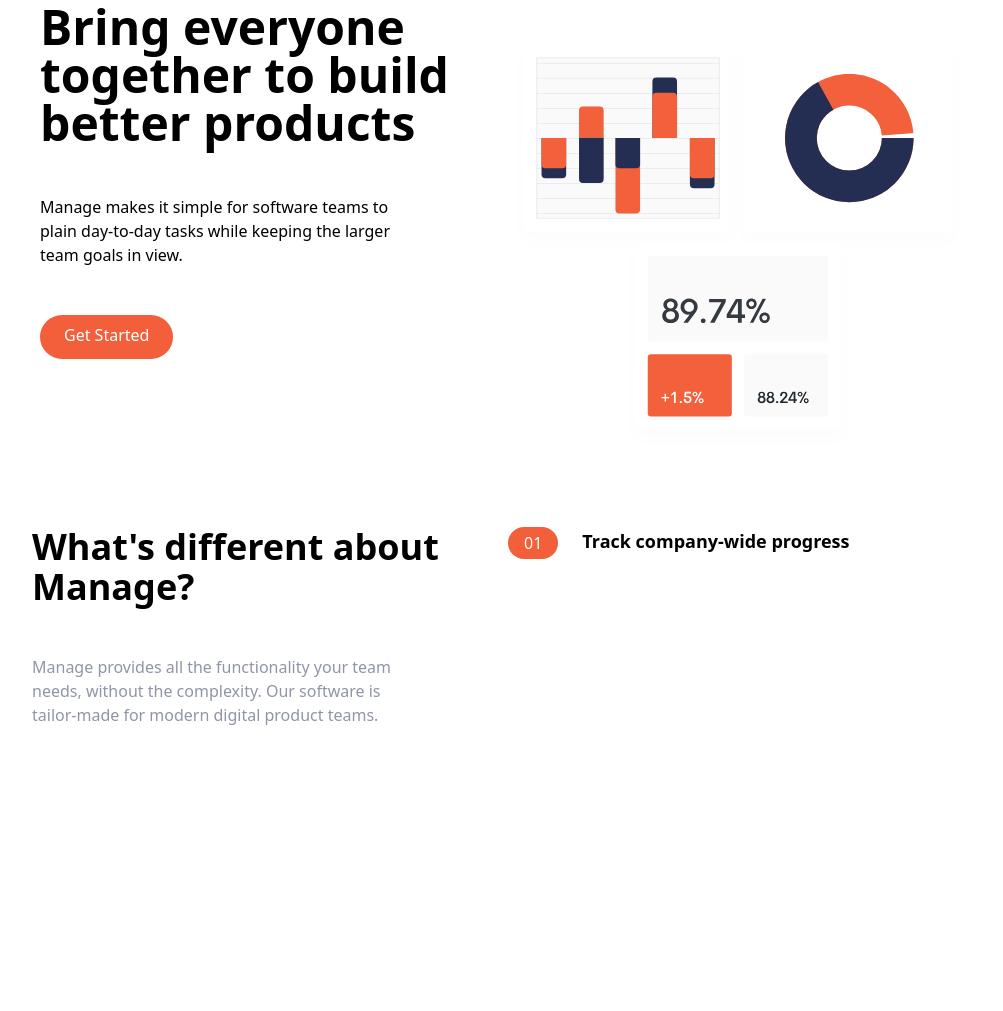
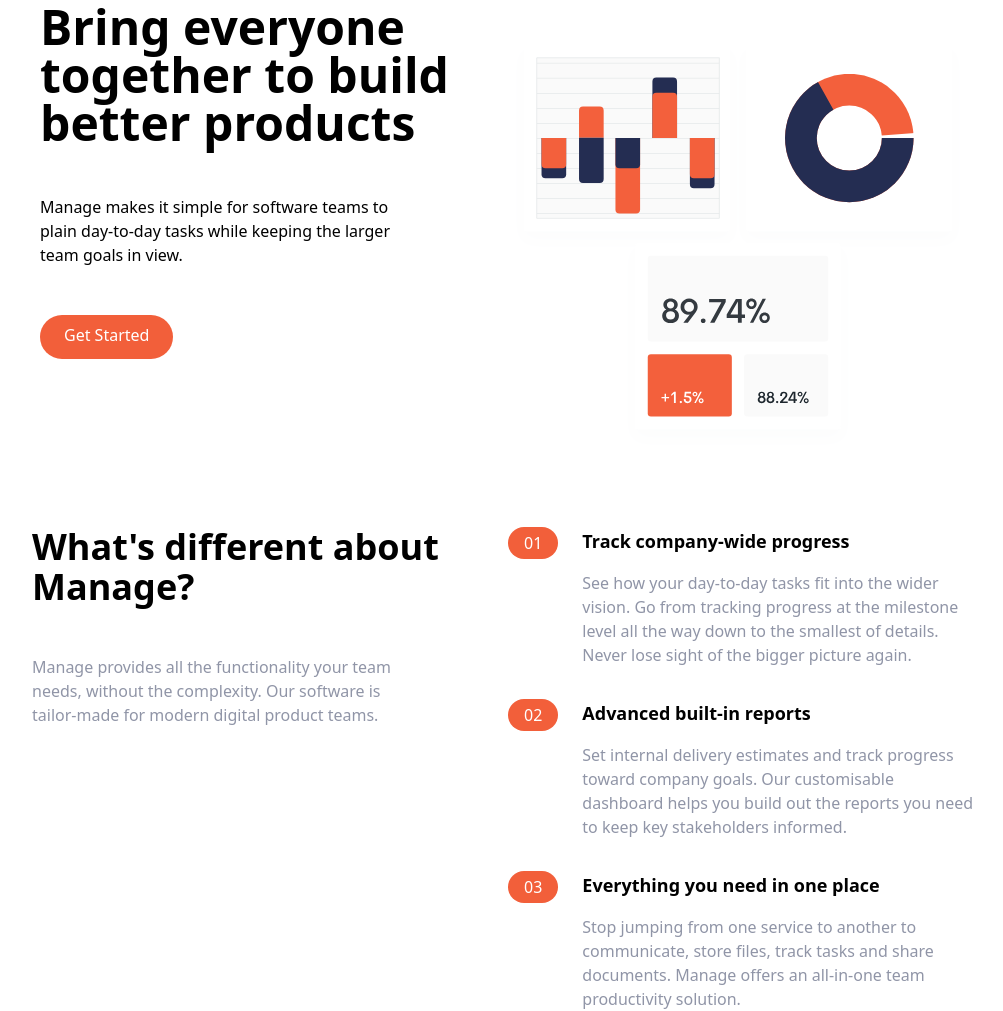
Before and after one commit to flyingmonster1210/tailwind-landing-page, a website: page index.html in a window 1280 px wide. Shown: the part 129-1140 px from the top of the page, without its empty margins (136-1139 px from the left). Before the commit the page ends 856 px from the top, so only its background shows below. Drawn offline with Linux system fonts and the light colour scheme.

Commit message:
Features section is finished

```diff
--- a/index.html
+++ b/index.html
@@ -37,9 +37,9 @@
   <section id="hero">
     <!-- Flex Container -->
     <div
-      class="container flex flex-col-reverse space-x-0 md:space-x-2 md:flex-row items-center px-6 mx-auto mt-10 space-y-0 md:space-y-0">
+      class="container flex flex-col-reverse space-x-0 items-center px-6 mx-auto mt-10 space-y-6 md:space-x-2 md:flex-row md:space-y-0">
       <!-- Left Item -->
-      <div class=" flex flex-col mb-32 space-y-12 md:w-1/2">
+      <div class=" flex flex-col mb-32 space-y-6 md:space-y-12 md:w-1/2">
         <h1 class="max-w-md text-4xl font-bold text-center md:text-5xl md:text-left">
           Bring everyone together to build better products
         </h1>
@@ -63,10 +63,12 @@
 
   <!-- Features Section -->
   <section id="features">
+
     <!-- Flex Container -->
-    <div class="container flex flex-col px-4 mx-auto mt-10 space-x-0 space-y-12 md:space-x-2 md:space-y-0 md:flex-row">
+    <div
+      class="container flex flex-col px-4 mx-auto space-x-0 space-y-12 md:mt-10 md:space-x-2 md:space-y-0 md:flex-row">
       <!-- Left Item: Description -->
-      <div class="flex flex-col space-y-12 md:w-1/2">
+      <div class="flex flex-col space-y-4 md:space-y-12 md:w-1/2">
         <h2 class="max-w-md text-4xl font-bold text-center md:text-left">
           What's different about Manage?
         </h2>
@@ -76,8 +78,10 @@
           teams.
         </p>
       </div>
+
       <!-- Right Item: Numbered List -->
-      <div class="flex flex-col space-x-8 md:w-1/2">
+      <div class="flex flex-col space-y-8 md:w-1/2">
+
         <!-- Container for List Item 1 -->
         <div class="flex flex-col space-y-3 md:space-y-0 md:space-x-6 md:flex-row">
           <!-- Heading -->
@@ -86,7 +90,7 @@
               <div class="px-4 py-2 text-white rounded-full md:py-1 bg-brightRed">
                 01
               </div>
-              <h3 class="text-bsee font-bold md:mb-4 md:hidden">
+              <h3 class="text-base font-bold md:mb-4 md:hidden">
                 Track company-wide progress
               </h3>
             </div>
@@ -96,6 +100,64 @@
             <h3 class="hidden mb-4 text-lg font-bold md:block">
               Track company-wide progress
             </h3>
+            <p class="text-darkGrayishBlue">
+              See how your day-to-day tasks fit into the wider vision. Go from
+              tracking progress at the milestone level all the way down to the
+              smallest of details. Never lose sight of the bigger picture
+              again.
+            </p>
+          </div>
+        </div>
+
+        <!-- Container for List Item 2 -->
+        <div class="flex flex-col space-y-3 md:space-y-0 md:space-x-6 md:flex-row">
+          <!-- Heading -->
+          <div class="rounded-l-full bg-brightRedSupLight md:bg-transparent">
+            <div class="flex items-center space-x-2">
+              <div class="px-4 py-2 text-white rounded-full md:py-1 bg-brightRed">
+                02
+              </div>
+              <h3 class="text-base font-bold md:mb-4 md:hidden">
+                Advanced built-in reports
+              </h3>
+            </div>
+          </div>
+          <!-- Paragraph -->
+          <div>
+            <h3 class="hidden mb-4 text-lg font-bold md:block">
+              Advanced built-in reports
+            </h3>
+            <p class="text-darkGrayishBlue">
+              Set internal delivery estimates and track progress toward
+              company goals. Our customisable dashboard helps you build out
+              the reports you need to keep key stakeholders informed.
+            </p>
+          </div>
+        </div>
+
+        <!-- Container for List Item 3 -->
+        <div class="flex flex-col space-y-3 md:space-y-0 md:space-x-6 md:flex-row">
+          <!-- Heading -->
+          <div class="rounded-l-full bg-brightRedSupLight md:bg-transparent">
+            <div class="flex items-center space-x-2">
+              <div class="px-4 py-2 text-white rounded-full md:py-1 bg-brightRed">
+                03
+              </div>
+              <h3 class="text-base font-bold md:mb-4 md:hidden">
+                Everything you need in one place
+              </h3>
+            </div>
+          </div>
+          <!-- Paragraph -->
+          <div>
+            <h3 class="hidden mb-4 text-lg font-bold md:block">
+              Everything you need in one place
+            </h3>
+            <p class="text-darkGrayishBlue">
+              Stop jumping from one service to another to communicate, store
+              files, track tasks and share documents. Manage offers an
+              all-in-one team productivity solution.
+            </p>
           </div>
         </div>
       </div>
```
Also changed, not shown: css/main.css, 1 other file.
